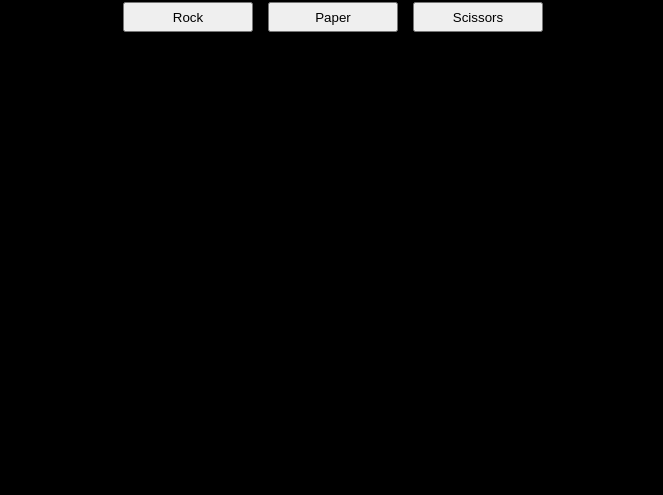
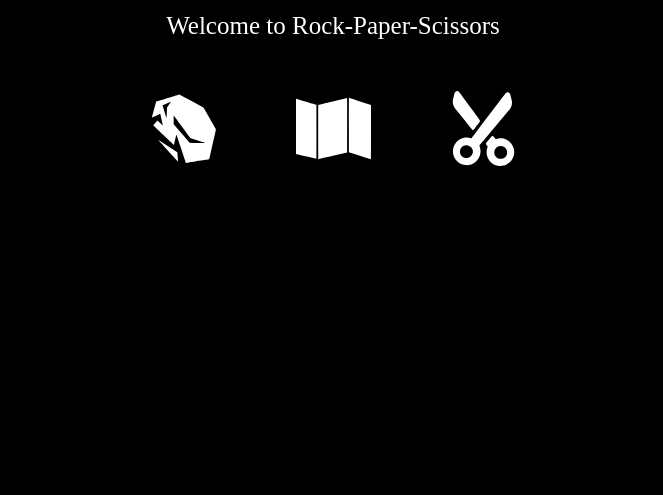
Before and after one commit to fanisvl/rock-paper-scissors, a plain HTML site: page index.html in a window 1280 px wide. Shown: the part 305-800 px from the top of the page, without its empty margins (307-970 px from the left). Drawn offline with Linux system fonts and the light colour scheme.

Commit message:
Add r-p-s images & style them as buttons

```diff
--- a/index.html
+++ b/index.html
@@ -10,12 +10,12 @@
 </head>
 <body>
     <div id = 'container'>
+        <div id = "score">0 (You) - 0</div>
         <div id = "result">Welcome to Rock-Paper-Scissors</div>
-        <div id = "score"></div>
-        <div id = "buttons">
-            <button id = "rock" class = "button">Rock</button>
-            <button id = "paper" class = "button">Paper</button>
-            <button id = "scissors" class = "button">Scissors</button>
+        <div id = "button-container">
+            <button id = "rock" class = "button"><img class = "img" src="img/rock-tr.svg" alt="Rock"></img></button>
+            <button id = "paper" class = "button"><img class = "img" src="img/folded-paper-tr.svg" alt="Paper"></img></button>
+            <button id = "scissors" class = "button"><img class = "img" src="img/scissors-tr.svg" alt="Scissors"></img></button>
         </div>
     </div>
 </body>
--- a/script.js
+++ b/script.js
@@ -72,14 +72,14 @@ function checkScore() {
     if (playerPoints < 3 && computerPoints < 3) {
         if (result == "playerWin") {
            playerPoints++;
-           scoreDiv.textContent = playerPoints + " PLAYER " + computerPoints + " COMPUTER";
+           scoreDiv.textContent = playerPoints + " (You) -  " + computerPoints + " (Computer)";
         }
         else if (result == "computerWin") {
            computerPoints++;
-           scoreDiv.textContent = playerPoints + " PLAYER " +  computerPoints + " COMPUTER";
+           scoreDiv.textContent = playerPoints + " (You) -  " + computerPoints + " (Computer)";
         }
         else if (result == "tie") {
-            scoreDiv.textContent = playerPoints + " PLAYER " + computerPoints + " COMPUTER";
+            scoreDiv.textContent = playerPoints + " (You) -  " + computerPoints + " (Computer)";
         }
    }
     if (playerPoints == 3) {
@@ -100,7 +100,7 @@ function checkScore() {
 function reset() {
     playerPoints = 0;
     computerPoints = 0;
-    scoreDiv.textContent = playerPoints + " PLAYER " + computerPoints + " COMPUTER";
+    scoreDiv.textContent = playerPoints + " (You) -  " + computerPoints + " (Computer)";
     resultDiv.textContent = "Rock Paper Scissors";
     container.removeChild(resetBtn);
 }
@@ -115,6 +115,6 @@ let rockBtn = document.querySelector('#rock');
 let paperBtn = document.querySelector('#paper');
 let scissorsBtn = document.querySelector('#scissors');
 let resetBtn = document.createElement('button');
-resetBtn.classList.add('button');
+resetBtn.classList.add('reset-button');
 
 game();
--- a/style.css
+++ b/style.css
@@ -1,6 +1,16 @@
 body {
     background-color: black;
 }
+
+#result {
+    font-size: 25px;
+    padding: 25px;
+}
+
+#score {
+    font-size: 45px;
+}
+
 #container {
     color: white;
     display : flex;
@@ -10,24 +20,30 @@ body {
     margin-top: 30vh;
 }
 
-#buttons {
+#button-container {
     display: flex;
-    gap: 15px;
+    gap: 50px;
     padding: 15px;
 }
 
+
 .button {
-    width: 130px;
-    height: 30px;
+    width: 100px;
+    height: 100px;
+    background-color: black;
+    border: 0px;
 }
 
-
-#result {
-    font-size: 45px;
+.reset-button {
+    border-radius: 25px;
+    border: 0px;
+    background-color: white;
+    width: 150px;
+    height: 45px;
 }
 
-#score {
-    font-size: 25px;
+.reset-button:hover {
+    opacity: 80%;
 }
 
 
@@ -35,3 +51,12 @@ body {
     opacity: 0.6;
     cursor: not-allowed;
   }
+
+  .img {
+    height: 75px;
+    width: 75px;
+  }
+
+  .img:hover {
+    opacity: 50%;
+  }
```
Also changed, not shown: img/folded-paper-tr.svg (added), img/rock-tr.svg (added), img/scissors-tr.svg (added).
